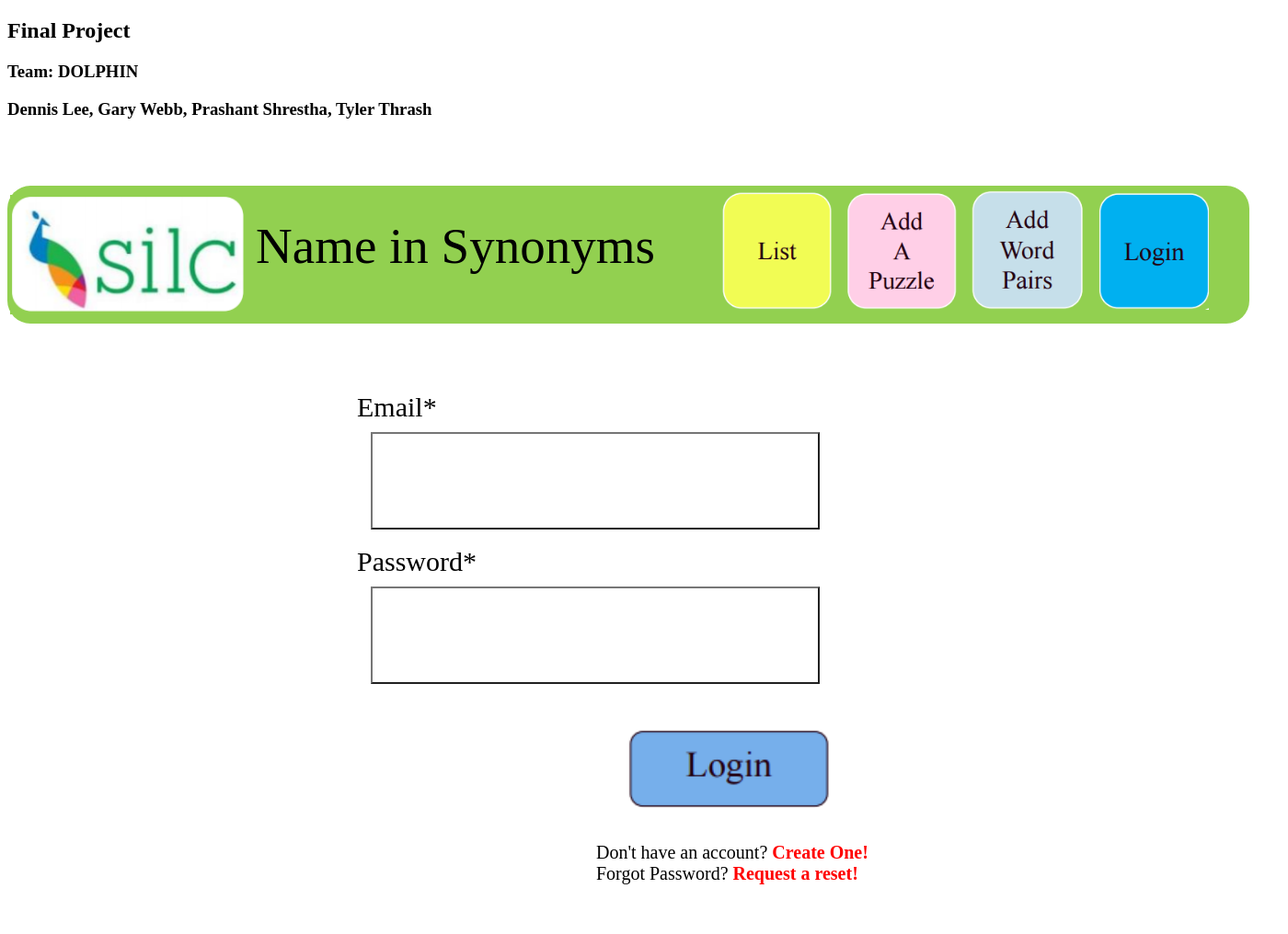
After one commit to tthrash/Name-in-Synonym, a PHP site: page /login.php in a window 1400 px wide. The commit adds this page. Shown: the whole page at 92% size. Run offline with PHP 8.4, Linux system fonts and the light colour scheme.

Commit message:
Added login page NO PHP yet

```diff
--- a/index.php
+++ b/index.php
@@ -17,16 +17,18 @@
   	<a href="http://puzzles.thisisjava.com/"><img class="logo" src="./pic/logo.png"></img></a>
   	<div class="imageDiv">
   		<input class="headerButton" type="image" src="./pic/list.png">
-		<input class="headerButton" type="image" src="./pic/addPuzzle.png">
+		  <input class="headerButton" type="image" src="./pic/addPuzzle.png">
   		<input class="headerButton" type="image" src="./pic/addWord.png">
-  		<input class="headerButton" type="image" src="./pic/login.png">
+  		<a href="./login.php"><input class="headerButton" type="image" src="./pic/login.png"></a>
   	</div>
   	<div class="divTitle"><font class="font">Name in Synonyms</font></div>
   	<br>
   </div>
   <div class="inputDiv"><input type="textbox" id="textbox" value="Enter your Name to see the Puzzle" onclick="clearFields();"></input></div>
   <br>
+  <form method="POST" action="game.php">
   <input class="showMe" type="image" src="./pic/showMe.png">
+  </form>
 
 
 <script type="text/javascript">
--- /dev/null
+++ b/login.php
@@ -0,0 +1,119 @@
+<!DOCTYPE html>
+<html>
+<head>
+  <style>
+  .divContainer{
+    position: relative;
+    top: 20px;
+    height: 30px;
+    margin-left: 380px;
+    width: 640px;
+  }
+  .text{
+    font-size: 30px;
+  }
+  .textbox{
+    outline: none;
+    margin-left: 15px;
+    margin-top: 10px;
+    height:100px;
+    width:480px;
+    font-size: 40px;
+    border-style: outset;
+  }
+  .loginbutton{
+    position: relative;
+    margin-left: 290px;
+    margin-top: 30px;
+  }
+  .message{
+    position: relative;
+    margin-left: 260px;
+    margin-top: 30px;
+    height:100px;
+    width:480px;
+  }
+  .messageText{
+    font-size: 20px;
+  }
+  a{
+    color: red;
+    font-weight: bold;
+    text-decoration: none;
+  }
+  </style>
+	<meta charset="utf-8">
+    <meta http-equiv="X-UA-Compatible" content="IE=edge">
+    <meta name="viewport" content="width=device-width, initial-scale=1">
+	<link rel="stylesheet" href="styles/main_style.css" type="text/css">
+</head>
+<title>Final Project</title>
+<body>
+  <h2>Final Project</h2>
+  <h3>Team: DOLPHIN</h3>
+  <h3>Dennis Lee, Gary Webb, Prashant Shrestha, Tyler Thrash</h3>
+  <br><br><br>
+
+  <div class="header">
+  	<a href="http://puzzles.thisisjava.com/"><img class="logo" src="./pic/logo.png"></img></a>
+  	<div class="imageDiv">
+  		<input class="headerButton" type="image" src="./pic/list.png">
+		  <input class="headerButton" type="image" src="./pic/addPuzzle.png">
+  		<input class="headerButton" type="image" src="./pic/addWord.png">
+  		<input class="headerButton" type="image" src="./pic/login.png">
+  	</div>
+  	<div class="divTitle"><font class="font">Name in Synonyms</font></div>
+  	<br>
+  </div>
+  <br><br><br>
+ <?php
+  // if(isset($_POST['submit'])){
+  //   $user = $_POST['user'];
+  //   $pass = $_POST['pass'];
+
+
+  //   $con = mysqli_connect("localhost","prashant","password$2");
+
+  //   $records = mysqli_select_db($con, 'name_and_synonym');
+
+  //   // Check connection
+  //   if (!$con || !$records){
+  //     echo "Failed to connect to MySQL/Database: " . mysqli_connect_error();
+  //   } //else{echo"connected";};
+
+  //     if(mysqli_num_rows(mysqli_query($con,"SELECT * FROM registered_users where user_email='$user' and password='$pass'"))){
+  //       //Correct info
+  //       $result = mysqli_query($con,"SELECT * FROM registered_users where user_email='$user' and password='$pass'");
+  //       while($row = mysqli_fetch_array($result)){
+  //         $expire = time()+60*60*24*30; //1 month
+  //         setcookie("uid", $row['uid'], $expire);
+  //         echo "Login successful as" . $row['user_email'] . "";
+  //       }
+
+  //     }else{
+  //       //false info
+  //       echo "<b>Username or Password is wrong.</b>";
+  //     }
+
+  // mysqli_close($con);
+  // }
+  echo "<div class='divContainer'>
+          <form method='post'>
+            <font class='text'>Email* </font>&nbsp;&nbsp;&nbsp;&nbsp;&nbsp;&nbsp;&nbsp;&nbsp;&nbsp;&nbsp;
+            <input class='textbox' type='text' name='user' id='user_email'><br><br>
+            <font class='text'>Password* </font>
+            <input class='textbox' type='password' name='pass' id='password'><br><br>
+              <div class='loginbutton'>
+                <input type='image' height='90px' src='./pic/loginButton.png' name='submit'>
+              </div>
+          </form>
+          <div class='message'>
+          <font class='messageText'>
+          Don't have an account?  <a href=''>Create One!</a><br>
+          Forgot Password?  <a href=''>Request a reset!</a></font>
+          </div>
+        </div>";
+  ?>
+
+</body>
+</html>
```
Also changed, not shown: styles/login_style.css (added, +41 -0 lines), pic/loginButton.png (added).
